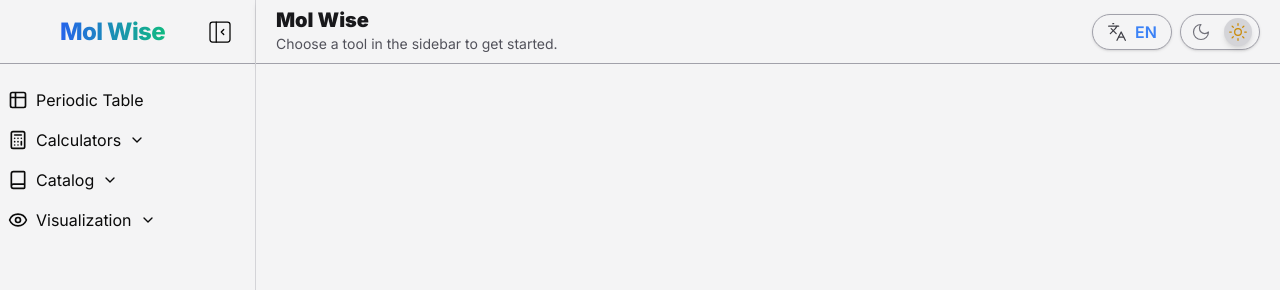
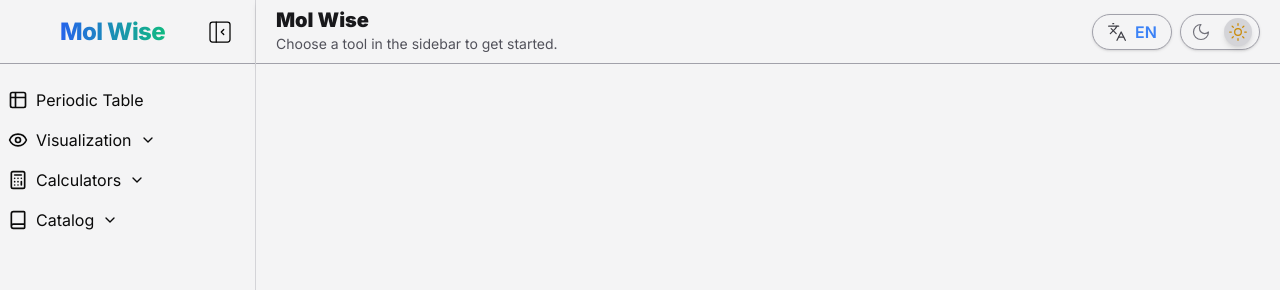
Before and after one commit to brunomacedo1203/Mol-Wise, a Next.js app: page /en in a window 1280 px wide. Shown: the top 290 px of the page. Built offline with nearby package versions, Linux system fonts and the light colour scheme.

Commit message:
refactor: restructure menu with periodic table as standalone item

```diff
--- a/src/shared/components/menu/Menu.tsx
+++ b/src/shared/components/menu/Menu.tsx
@@ -3,13 +3,29 @@
 import { motion } from "framer-motion";
 import { ScrollArea } from "@/components/ui/scroll-area";
 import { cn } from "@/lib/utils";
-import { Table2 } from "lucide-react";
 import { usePathname } from "next/navigation";
 import { MENU_WIDTHS, MENU_CLASSES } from "./constants";
 import { MenuItem } from "./components/MenuItem";
 import { MenuAccordion } from "./components/MenuAccordion";
 import { MenuProps } from "./types";
 import { useMenuItems } from "./hooks/useMenuItems";
+
+// Definindo os itens isolados diretamente no componente por enquanto
+import { Table2, LucideIcon } from "lucide-react";
+
+interface StandaloneItem {
+  icon: LucideIcon;
+  translationKey: string;
+  href: (locale: string) => string;
+}
+
+const menuStandaloneItems: StandaloneItem[] = [
+  {
+    icon: Table2,
+    translationKey: "navigation.periodicTable",
+    href: (locale: string) => `/${locale}/periodicTable`,
+  },
+];
 
 export default function Menu({ collapsed }: MenuProps) {
   const { menuSections, locale, t } = useMenuItems();
@@ -23,17 +39,21 @@ export default function Menu({ collapsed }: MenuProps) {
           collapsed ? MENU_WIDTHS.COLLAPSED : MENU_WIDTHS.EXPANDED
         )}
       >
-        <MenuItem
-          icon={Table2}
-          label={t("navigation.periodicTable")}
-          href={`/${locale}/periodicTable`}
-          isActive={pathname === `/${locale}/periodicTable`}
-          isCollapsed={collapsed}
-        />
-
         <ScrollArea className="flex-1 scrollbar-hide overflow-x-hidden ">
           <ul className="flex flex-col w-full">
-            {" "}
+            {/* Itens isolados primeiro */}
+            {menuStandaloneItems.map((item: StandaloneItem) => (
+              <MenuItem
+                key={`${item.translationKey}-standalone`}
+                icon={item.icon}
+                label={t(item.translationKey)}
+                href={item.href(locale)}
+                isActive={pathname === item.href(locale)}
+                isCollapsed={collapsed}
+              />
+            ))}
+
+            {/* Depois as seções com submenu */}
             {menuSections.map((section) => (
               <MenuAccordion key={section.id} section={section} />
             ))}
--- a/src/shared/components/menu/config/menuConfig.ts
+++ b/src/shared/components/menu/config/menuConfig.ts
@@ -1,8 +1,37 @@
-import { Calculator, FlaskConical, Book, FunctionSquare, Eye, Atom } from "lucide-react";
+import { Calculator, FlaskConical, Book, FunctionSquare, Eye, Atom, LucideIcon } from "lucide-react";
 import { MENU_SECTIONS } from "../constants";
-import { MenuSectionConfig } from "../types";
 
+// Definindo os tipos localmente caso não estejam disponíveis
+interface MenuItemConfig {
+  icon: LucideIcon;
+  translationKey: string;
+  type: "link" | "calculator";
+  href?: (locale: string) => string;
+  calculatorId?: string;
+}
+
+interface MenuSectionConfig {
+  id: string;
+  icon: LucideIcon;
+  translationKey: string;
+  items: MenuItemConfig[];
+}
+
+// Seções com submenu
 export const menuSectionsConfig: MenuSectionConfig[] = [
+  {
+    id: MENU_SECTIONS.VISUALIZATION,
+    icon: Eye,
+    translationKey: "navigation.visualization",
+    items: [
+      {
+        icon: Atom,
+        translationKey: "visualization.molecules2D3D.title",
+        type: "link",
+        href: (locale: string) => `/${locale}/visualization`,
+      } as const
+    ],
+  },
   {
     id: MENU_SECTIONS.CALCULATORS,
     icon: Calculator,
@@ -35,17 +64,4 @@ export const menuSectionsConfig: MenuSectionConfig[] = [
       } as const
     ],
   },
-  {
-    id: MENU_SECTIONS.VISUALIZATION,
-    icon: Eye,
-    translationKey: "navigation.visualization",
-    items: [
-      {
-        icon: Atom,
-        translationKey: "visualization.molecules2D3D.title",
-        type: "link",
-        href: (locale: string) => `/${locale}/visualization`,
-      } as const
-    ],
-  },
 ];
--- a/src/shared/components/menu/constants.ts
+++ b/src/shared/components/menu/constants.ts
@@ -1,9 +1,10 @@
 export const MENU_STORAGE_KEY = "menuState";
 
 export const MENU_SECTIONS = {
+  PERIODIC_TABLE: "periodicTable",
   CALCULATORS: "calculators",
   CATALOG: "catalog",
-  VISUALIZATION: "visualization", // Seção de visualização
+  VISUALIZATION: "visualization",
   // GAMES: "games", // Comentado temporariamente
 } as const;
 
```
